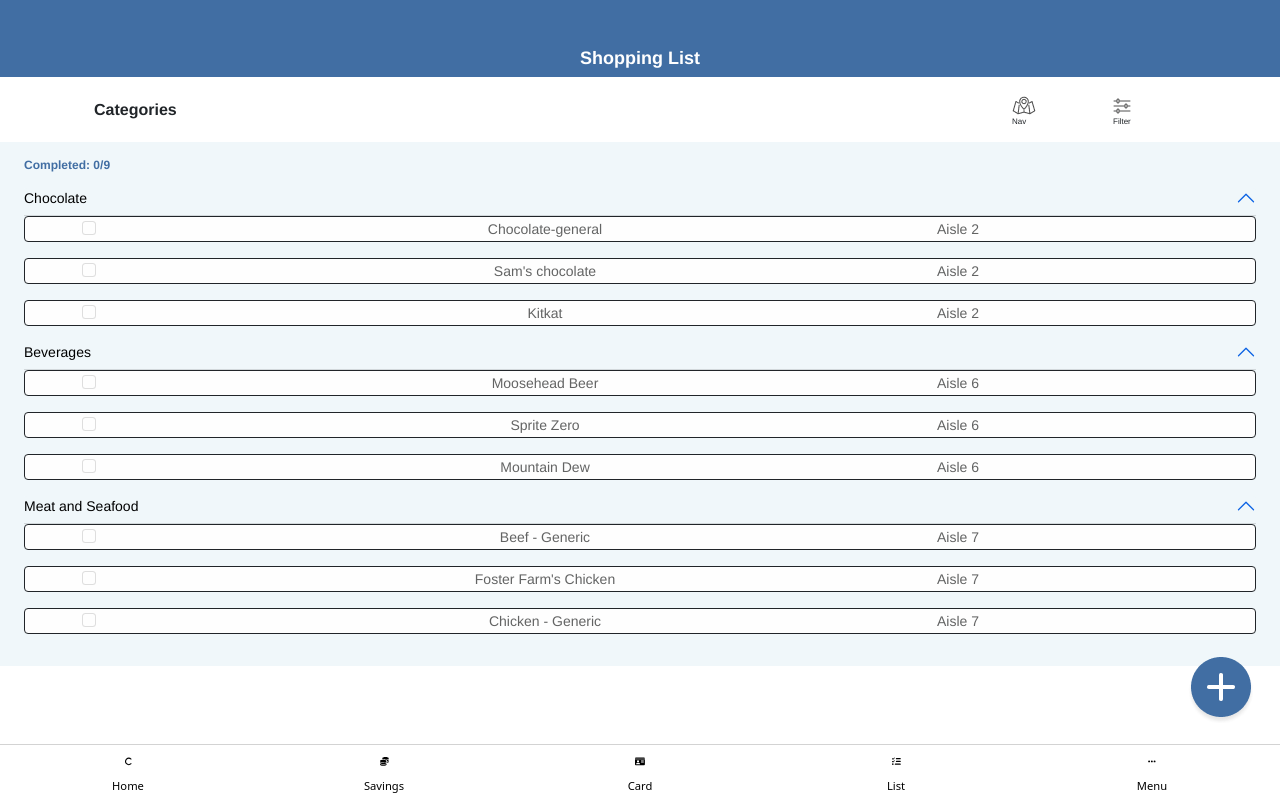
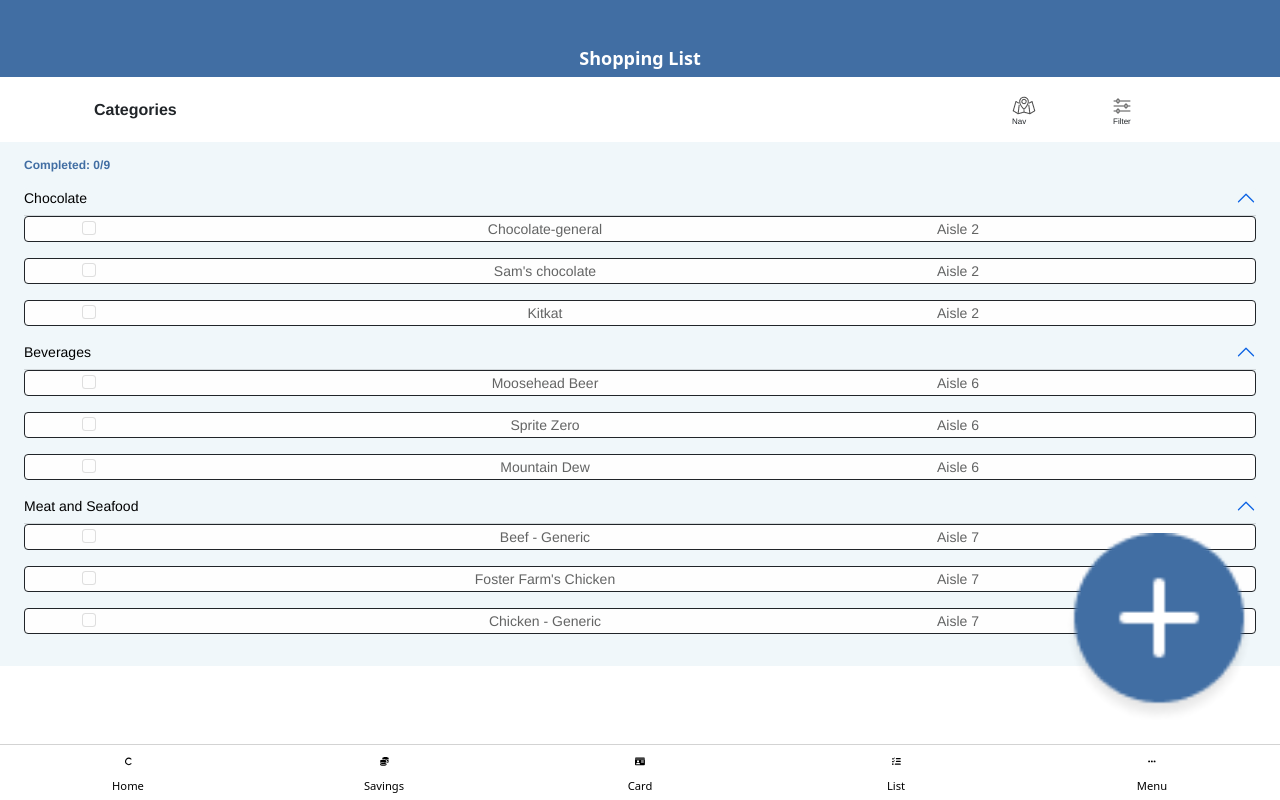
Before and after one commit to Ali-Bokhari/Costco-app, a React (Create React App) app: page /list in a window 1280 px wide. Built offline with nearby package versions, Linux system fonts and the light colour scheme.

Commit message:
Created Header component and added to both pages, added button's page routing

```diff
--- /dev/null
+++ b/src/Components/Header.css
@@ -0,0 +1,14 @@
+.headerdiv {
+    background: #416EA3;
+    /*position: fixed;*/
+    /*top: 0;*/
+    /*width: 100%;*/
+    /*z-index: 1;*/
+}
+
+.header {
+    font-weight: bold;
+    font-size: 18px;
+    line-height: 21px;
+    color: #FFFFFF;
+}
--- /dev/null
+++ b/src/Components/Header.js
@@ -0,0 +1,11 @@
+import "./Header.css"
+
+const Header = (props)=>{
+    return(
+        <div className="headerdiv">
+            <br /><h1 className="my-3 py-2 text-center header">{props.title}</h1>
+        </div>
+    )
+}
+
+export default Header;
--- a/src/Components/ShoppingList/ShoppingList.css
+++ b/src/Components/ShoppingList/ShoppingList.css
@@ -1,17 +1,6 @@
 .shoppinglist {
     font-family: Helvetica;
     font-style: normal;
-}
-
-.headerdiv {
-    background: #416EA3;
-}
-
-.header {
-    font-weight: bold;
-    font-size: 18px;
-    line-height: 21px;
-    color: #FFFFFF;
 }
 
 .categoriesheader{
@@ -42,4 +31,6 @@
     position: fixed;
     bottom: 75px;
     right: 25px;
+    min-width: 50px;
+    width: 15%;
 }
--- a/src/Components/ShoppingList/ShoppingList.js
+++ b/src/Components/ShoppingList/ShoppingList.js
@@ -11,6 +11,7 @@ import Category from './Category';
 import './ShoppingList.css'
 
 import { useState } from 'react';
+import {Link, NavLink} from "react-router-dom";
 
 function ShoppingList(props) {
 
@@ -48,10 +49,6 @@ function ShoppingList(props) {
 
     return (
         <div className="shoppinglist">
-            <div className="headerdiv">
-                <br /><h1 className="my-3 py-2 text-center header">Shopping List</h1>
-            </div>
-
             <Container>
                 <Row className="mx-0">
                     <Col>
@@ -76,7 +73,9 @@ function ShoppingList(props) {
                     ))}
                 </div>
             </div>
-            <Image src={addicon} className="addicon" />
+            <Link to="/search-new">
+                <Image src={addicon} className="addicon" />
+            </Link>
         </div>
     );
 }
--- a/src/Pages/list.js
+++ b/src/Pages/list.js
@@ -1,11 +1,13 @@
 import BottomNav from "../Components/BottomNav";
 import ShoppingList from '../Components/ShoppingList/ShoppingList';
+import Header from "../Components/Header";
 
 
 const List = (props) => {
 
     return(
         <div>
+            <Header title="Shopping List"/>
             <ShoppingList slist={props.slist}/>
             <BottomNav/>
         </div>
--- a/src/Pages/search-new.js
+++ b/src/Pages/search-new.js
@@ -3,6 +3,7 @@ import AddNewItemBar from '../Components/AddNewItem/AddNewItemBar'
 import {BrowserRouter as Router, Route, Redirect, Switch} from 'react-router-dom';
 import BottomNav from "../Components/BottomNav";
 import {useState} from "react";
+import Header from "../Components/Header";
 
 
 const SearchNew=(props)=> {
@@ -14,6 +15,7 @@ const SearchNew=(props)=> {
 
     return (
         <div>
+            <Header title="Add to Shopping List"/>
             <AddNewItemBar onChangeShoppingListItems = {changeShoppingListItemsHandler}/>
             <BottomNav/>
         </div>
```
